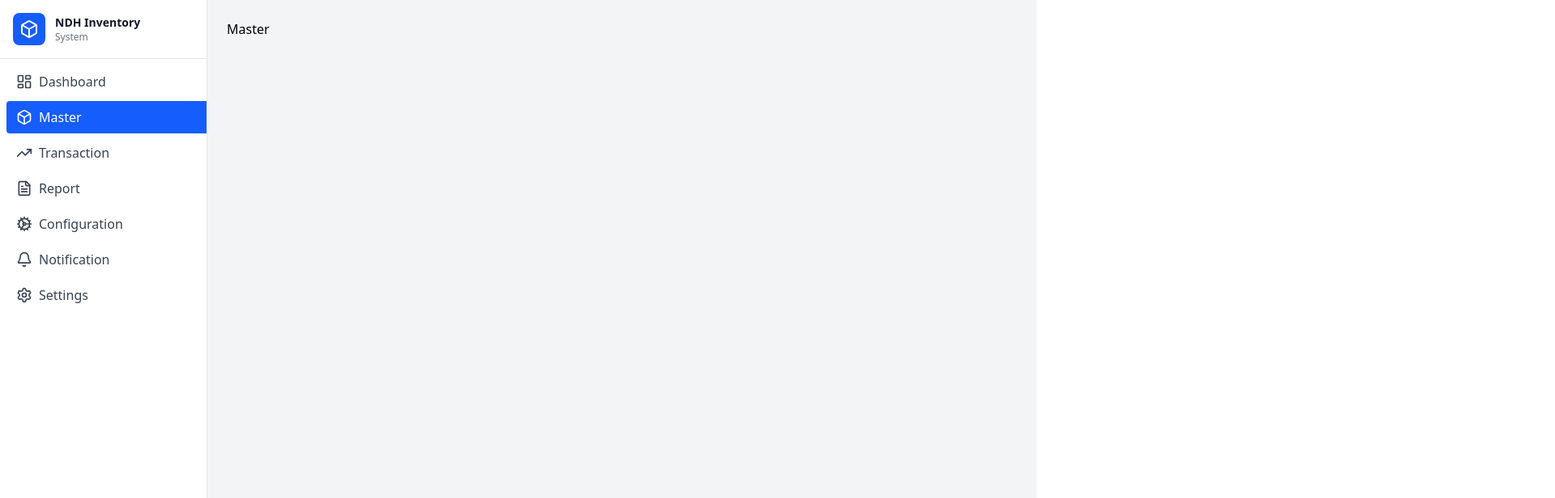
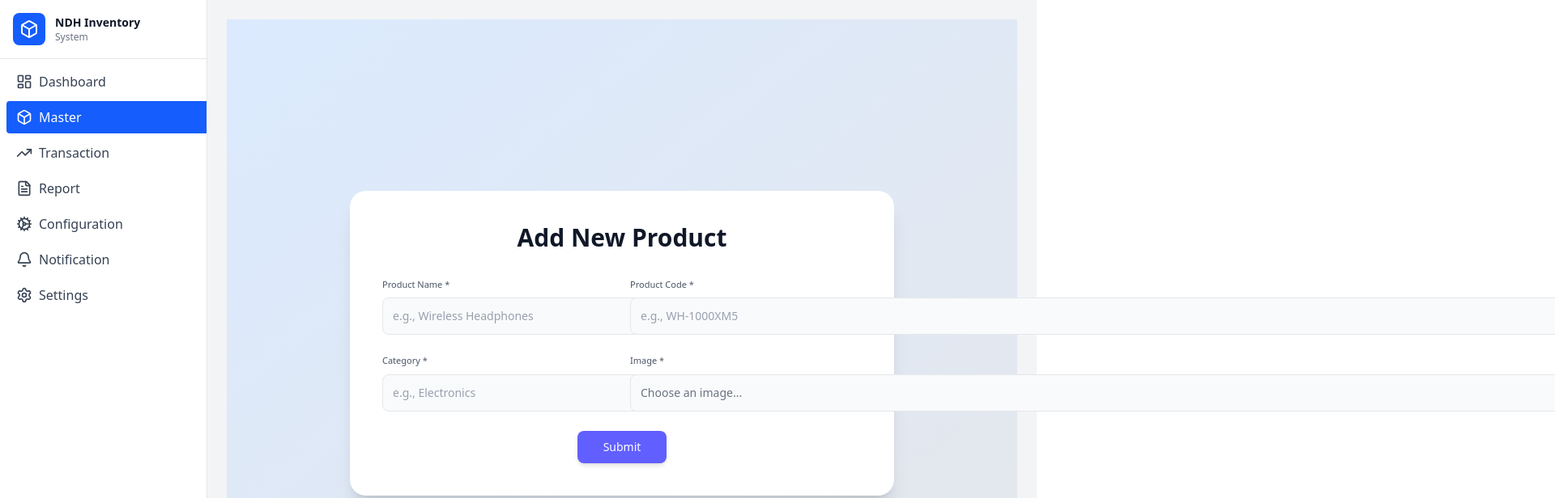
Before and after one commit to projectbyndh/NDH.InventorySystem.UI, a React (Vite) app in the folder Client/Frontend/: page /master in a window 1280 px wide. Shown: the top 616 px of the page at 81% size, 1920 px wide, since content can reach past the window. Built offline with nearby package versions, Linux system fonts and the light colour scheme.

Commit message:
master page updated

```diff
--- a/Client/Frontend/src/Components/Dashboard/Master.jsx
+++ b/Client/Frontend/src/Components/Dashboard/Master.jsx
@@ -1,7 +1,146 @@
-import React from 'react';
+import React, { useState } from 'react';
 
 function Master() {
-  return <div>Master</div>;
+  // State management for form fields
+  const [productName, setProductName] = useState('');
+  const [productCode, setProductCode] = useState('');
+  const [category, setCategory] = useState('');
+  const [image, setImage] = useState(null);
+  const [errors, setErrors] = useState({});
+
+  // Handle image file change
+  const handleImageChange = (e) => {
+    const file = e.target.files[0];
+    if (file && file.type.startsWith('image/')) {
+      setImage(file);
+      setErrors((prev) => ({ ...prev, image: '' }));
+    } else {
+      setImage(null);
+      setErrors((prev) => ({ ...prev, image: 'Please select a valid image file.' }));
+    }
+  };
+
+  // Validate form fields
+  const validateForm = () => {
+    const newErrors = {};
+    if (!productName.trim()) newErrors.productName = 'Product Name is required.';
+    if (!productCode.trim()) newErrors.productCode = 'Product Code is required.';
+    if (!category.trim()) newErrors.category = 'Category is required.';
+    if (!image) newErrors.image = 'Image is required.';
+    return newErrors;
+  };
+
+  // Handle form submission
+  const handleSubmit = (e) => {
+    e.preventDefault();
+    const validationErrors = validateForm();
+    if (Object.keys(validationErrors).length === 0) {
+      console.log({ productName, productCode, category, image });
+      // Reset form after submission
+      setProductName('');
+      setProductCode('');
+      setCategory('');
+      setImage(null);
+      setErrors({});
+    } else {
+      setErrors(validationErrors);
+    }
+  };
+
+  return (
+    <div className="min-h-screen bg-gradient-to-br from-blue-100 to-gray-200 flex items-center justify-center p-4 sm:p-6">
+      <div className="w-full max-w-2xl bg-white rounded-xl shadow-xl p-8 sm:p-10 transition-all duration-300 hover:shadow-2xl">
+        <h2 className="text-3xl font-bold text-gray-900 mb-8 text-center">Add New Product</h2>
+        <form onSubmit={handleSubmit} className="space-y-6">
+          <div className="grid grid-cols-1 sm:grid-cols-2 gap-5">
+            <div>
+              <label className="block text-[11px] font-medium text-gray-600 mb-2">Product Name *</label>
+              <input
+                type="text"
+                value={productName}
+                onChange={(e) => {
+                  setProductName(e.target.value);
+                  setErrors((prev) => ({ ...prev, productName: '' }));
+                }}
+                placeholder="e.g., Wireless Headphones"
+                className={`w-full p-3 text-sm border rounded-lg focus:ring-2 focus:ring-indigo-300 focus:border-indigo-400 transition-all duration-200 ${
+                  errors.productName ? 'border-red-300' : 'border-gray-200'
+                } bg-gray-50 text-gray-800 placeholder-gray-400`}
+                required
+              />
+              {errors.productName && <p className="mt-1 text-xs text-red-500 font-medium">{errors.productName}</p>}
+            </div>
+            <div>
+              <label className="block text-[11px] font-medium text-gray-600 mb-2">Product Code *</label>
+              <input
+                type="text"
+                value={productCode}
+                onChange={(e) => {
+                  setProductCode(e.target.value);
+                  setErrors((prev) => ({ ...prev, productCode: '' }));
+                }}
+                placeholder="e.g., WH-1000XM5"
+                className={`w-full p-3 text-sm border rounded-lg focus:ring-2 focus:ring-indigo-300 focus:border-indigo-400 transition-all duration-200 ${
+                  errors.productCode ? 'border-red-300' : 'border-gray-200'
+                } bg-gray-50 text-gray-800 placeholder-gray-400`}
+                required
+              />
+              {errors.productCode && <p className="mt-1 text-xs text-red-500 font-medium">{errors.productCode}</p>}
+            </div>
+          </div>
+          <div className="grid grid-cols-1 sm:grid-cols-2 gap-5">
+            <div>
+              <label className="block text-[11px] font-medium text-gray-600 mb-2">Category *</label>
+              <input
+                type="text"
+                value={category}
+                onChange={(e) => {
+                  setCategory(e.target.value);
+                  setErrors((prev) => ({ ...prev, category: '' }));
+                }}
+                placeholder="e.g., Electronics"
+                className={`w-full p-3 text-sm border rounded-lg focus:ring-2 focus:ring-indigo-300 focus:border-indigo-400 transition-all duration-200 ${
+                  errors.category ? 'border-red-300' : 'border-gray-200'
+                } bg-gray-50 text-gray-800 placeholder-gray-400`}
+                required
+              />
+              {errors.category && <p className="mt-1 text-xs text-red-500 font-medium">{errors.category}</p>}
+            </div>
+            <div>
+              <label className="block text-[11px] font-medium text-gray-600 mb-2">Image *</label>
+              <div className="mt-1">
+                <input
+                  type="file"
+                  accept="image/*"
+                  onChange={handleImageChange}
+                  className="hidden"
+                  id="imageUpload"
+                  required
+                />
+                <label
+                  htmlFor="imageUpload"
+                  className={`block w-full p-3 text-sm border rounded-lg text-gray-500 cursor-pointer bg-gray-50 hover:bg-gray-100 transition-all duration-200 ${
+                    errors.image ? 'border-red-300' : 'border-gray-200'
+                  }`}
+                >
+                  {image ? image.name : 'Choose an image...'}
+                </label>
+                {errors.image && <p className="mt-1 text-xs text-red-500 font-medium">{errors.image}</p>}
+              </div>
+            </div>
+          </div>
+          <div className="flex justify-center">
+            <button
+              type="submit"
+              className="px-8 py-2.5 bg-indigo-500 text-white text-sm font-medium rounded-lg hover:bg-indigo-600 focus:outline-none focus:ring-2 focus:ring-indigo-400 focus:ring-offset-2 transition-all duration-200 shadow-md hover:shadow-lg"
+            >
+              Submit
+            </button>
+          </div>
+        </form>
+      </div>
+    </div>
+  );
 }
 
 export default Master;
```
